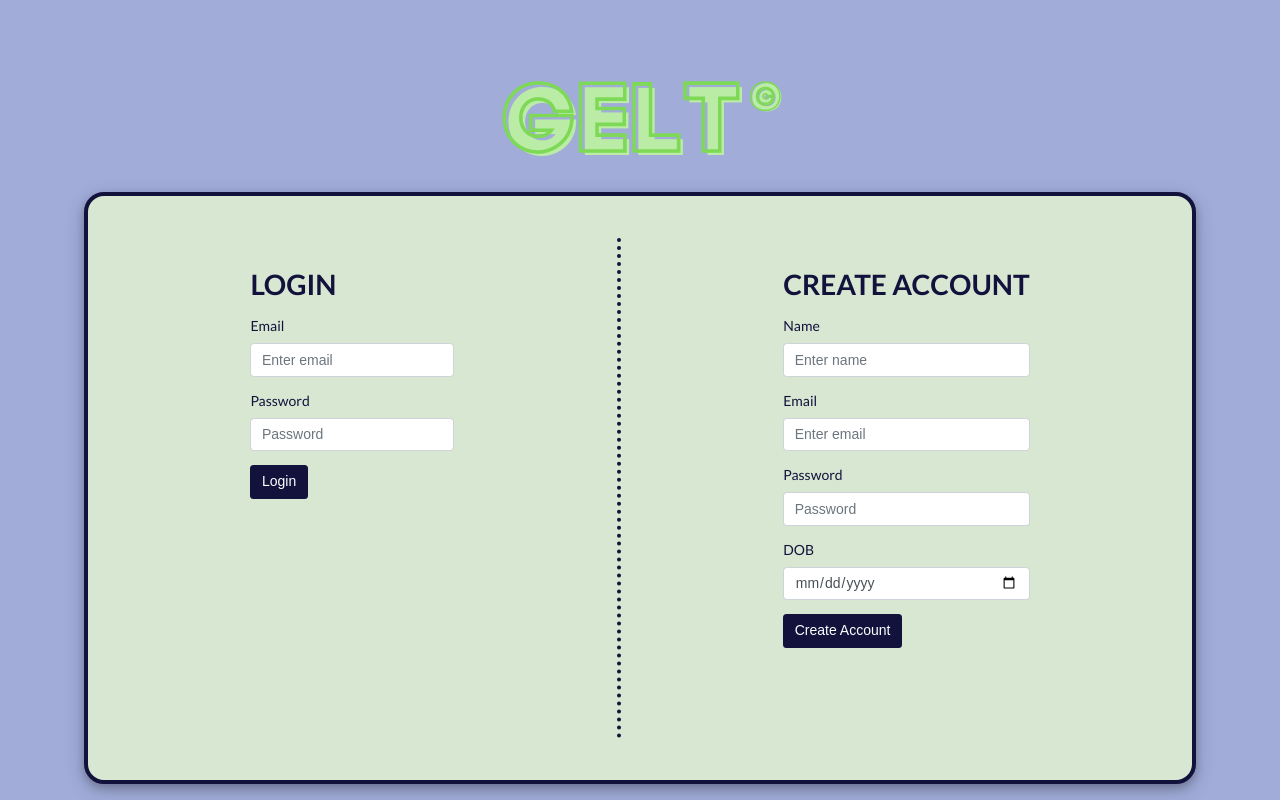
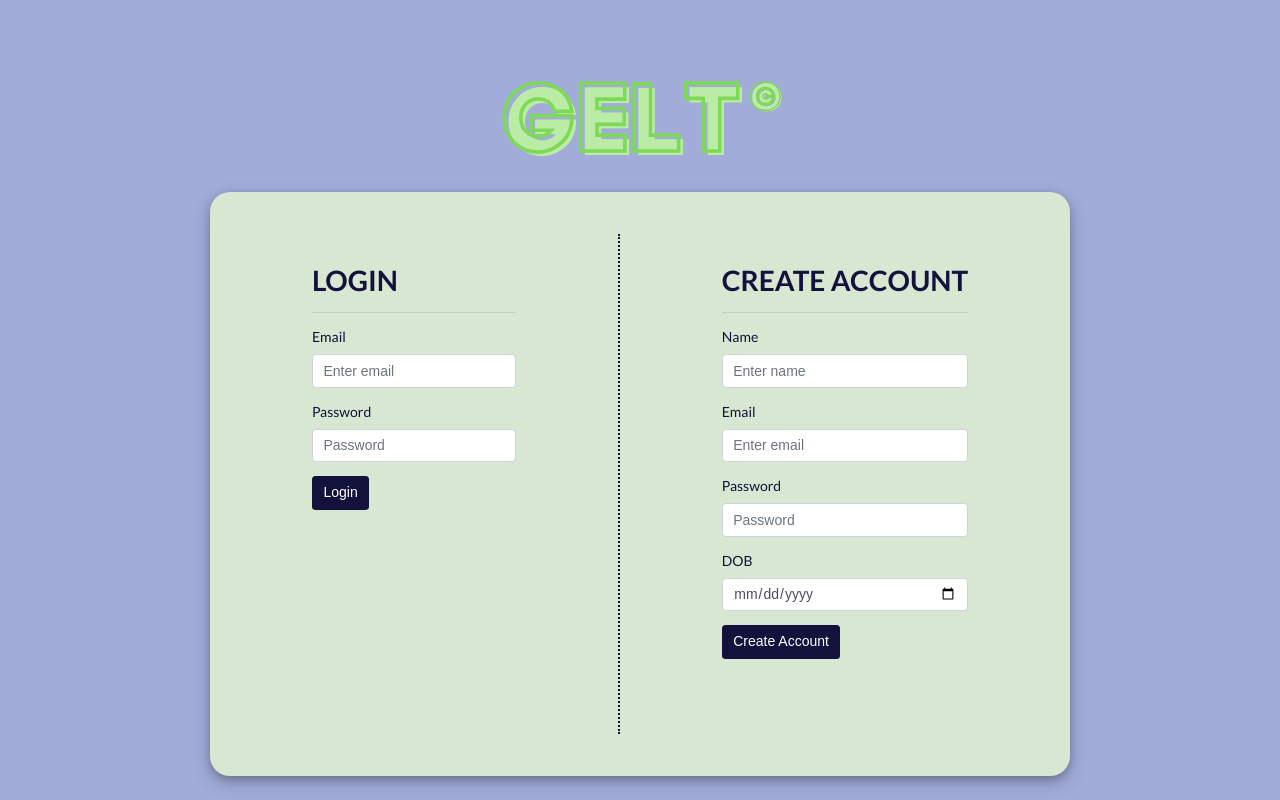
Before and after one commit to ChayaGreisman/gelt-frontend, a React (Create React App) app: page /login in a window 1280 px wide. Built offline with nearby package versions, Linux system fonts and the light colour scheme; no server answers.

Commit message:
login+create account functionality, logout

```diff
--- a/public/index.html
+++ b/public/index.html
@@ -2,7 +2,7 @@
 <html lang="en">
   <head>
     <meta charset="utf-8" />
-    <link rel="icon" href="%PUBLIC_URL%/favicon.ico" />
+    <link rel="icon" href="./plain-logo.png" />
     <meta name="viewport" content="width=device-width, initial-scale=1" />
     <meta name="theme-color" content="#000000" />
     <meta
@@ -28,7 +28,7 @@
     integrity="sha384-9gVQ4dYFwwWSjIDZnLEWnxCjeSWFphJiwGPXr1jddIhOegiu1FwO5qRGvFXOdJZ4"
     crossorigin="anonymous">
 
-    <title>React App</title>
+    <title>Gelt©️</title>
   </head>
   <body>
     <noscript>You need to enable JavaScript to run this app.</noscript>
--- a/src/App.css
+++ b/src/App.css
@@ -61,6 +61,18 @@
 .get-started:hover{
   color: white;
   font-size: 35px;
+}
+
+.logout-btn{
+  margin-left: 2em;
+  margin-top: 2em;
+  margin-bottom: -4em;
+  font-size: 17px;
+}
+
+.logout-btn:hover{
+color: white;
+background-color: rgb(61, 61, 109);
 }
 
 .top-bar{
@@ -136,8 +148,9 @@
 }
 
 .start-forms{
-  margin-right: 6em;
-  margin-left: 6em;
+  margin-right: 15em;
+  margin-left: 15em;
+
   display: flex;
   justify-content: space-evenly;
   padding-top: 3em;
@@ -145,9 +158,7 @@
   background-color: #d8e7d1;
   box-shadow: 0 4px 8px 0 rgba(0, 0, 0, 0.2), 0 6px 20px 0 rgba(0, 0, 0, 0.19);
   border-radius: 20px;
-  border-style: solid;
-  border-width: 4px;
-  border-color: rgb(18, 18, 61);
+
 }
 
 .login, .create-account{
@@ -158,11 +169,11 @@
 
 .vertical-line{
   margin-bottom: 3em;
-  border-left: 4px dotted rgb(18, 18, 61);
+  border-left: 2px dotted rgb(18, 18, 61);
   height: 500px;
 }
 
-.create-account-btn, .login-btn{
+.create-account-btn, .login-btn, .logout-btn{
   background-color: rgb(18, 18, 61);
   color: white;
 }
--- a/src/components/Login.js
+++ b/src/components/Login.js
@@ -2,7 +2,87 @@ import React from 'react';
 import * as action from '../actionCreators'
 import {connect, useStore} from 'react-redux'
 
-const Login = (props) => {
+class Login extends React.Component {
+
+    state = {
+        newUser: {
+            name: '',
+            password: '',
+            email: '',
+            dob: ''
+        },
+        login: {
+            email: '',
+            password: ''
+        }
+    }
+
+    componentDidMount(){
+        fetch('http://localhost:3000/users')
+        .then(r=>r.json())
+        .then(users=>this.props.fetchUsers(users))
+    }
+
+    handleLoginChange=(e)=>{
+        this.setState({login: {...this.state.login, [e.target.name]: e.target.value}})
+    }
+
+    handleLoginSubmit = (e) => {
+        e.preventDefault()
+        let user = this.props.users.find(user=> user.email === this.state.login.email)
+        if (user){
+           if (user.password === this.state.login.password){
+                this.props.setUser(user)
+                this.props.history.push(`/${user.name.replace(/\s+/g, '')}`)
+           } else {
+                alert("Incorrect Password!")
+           }
+        } else {
+         alert("User Email Not Found")
+        }
+        this.setState({login: {email: '', password: '' }})
+    }
+
+    handleCreateAccountChange=(e)=>{
+        this.setState({newUser: {...this.state.newUser, [e.target.name]: e.target.value}})
+    }
+
+    toTitleCase= (str)=>{
+        return str.replace(
+            /\w\S*/g,
+            function(txt) {
+                return txt.charAt(0).toUpperCase() + txt.substr(1).toLowerCase();
+            }
+        );
+    }
+
+    handleAccountSubmit=(e)=>{
+        e.preventDefault()
+        fetch('http://localhost:3000/users', {
+            method: "POST",
+            headers: {
+                Accept: 'application/json',
+                'Content-Type': 'application/json'
+            },
+            body: JSON.stringify({
+                name: this.toTitleCase(this.state.newUser.name),
+                password: this.state.newUser.password,
+                email: this.state.newUser.email,
+                dob: this.state.newUser.dob
+
+            })
+        })
+        .then(r=>r.json())
+        .then(newUser=>{
+            this.props.setUser(newUser)
+            console.log(newUser)
+            this.props.history.push(`/${newUser.name.replace(/\s+/g, '')}`)
+            this.setState({newUser: {name: '', password: '', email: '', dob: ''}})
+        })
+    }
+
+    render(){
+
         return (
             <React.Fragment>
 
@@ -12,14 +92,15 @@ const Login = (props) => {
             <div className='start-forms'>
                 <div className="login">
                     <h1>LOGIN</h1>
-                <form className="login-form">
+                    <hr></hr>
+                    <form className="login-form" onSubmit={this.handleLoginSubmit}>
                         <div className="form-group">
                             <label>Email</label>
-                        <input type="email" className="form-control" placeholder="Enter email"/>
+                            <input name="email" onChange={this.handleLoginChange} value={this.state.login.email} type="email" className="form-control" placeholder="Enter email"/>
                         </div>
                         <div className="form-group">
                             <label>Password</label>
-                        <input type="password" className="form-control" placeholder="Password"/>
+                            <input name="password" onChange={this.handleLoginChange} value={this.state.login.password} type="password" className="form-control" placeholder="Password"/>
                         </div>
                         <button type="submit" className="btn login-btn">Login</button>
                     </form>
@@ -29,29 +110,32 @@ const Login = (props) => {
 
                 <div className="create-account">
                 <h1>CREATE ACCOUNT</h1>
-                <form className="create-account-form" >
+                <hr></hr>
+                    <form className="create-account-form" onSubmit={this.handleAccountSubmit}>
                         <div className="form-group">
                             <label >Name</label>
-                        <input type="text" className="form-control" placeholder="Enter name"/>
+                            <input name="name" value={this.state.newUser.name} onChange={this.handleCreateAccountChange} type="text" className="form-control" placeholder="Enter name"/>
                         </div>
                         <div className="form-group">
                             <label>Email</label>
-                        <input  type="email" className="form-control"  placeholder="Enter email"/>
+                            <input name="email" value={this.state.newUser.email} onChange={this.handleCreateAccountChange} type="email" className="form-control"  placeholder="Enter email"/>
                         </div>
                         <div className="form-group">
                             <label>Password</label>
-                        <input  type="password" className="form-control" placeholder="Password"/>
+                            <input name="password" value={this.state.newUser.password} onChange={this.handleCreateAccountChange} type="password" className="form-control" placeholder="Password"/>
                         </div>
                         <div className="form-group">
                             <label>DOB</label>
-                        <input type="date" className="form-control" />
+                            <input name="dob" value={this.state.newUser.dob} onChange={this.handleCreateAccountChange} type="date" className="form-control" />
                         </div>
                         <button type="submit" className="btn create-account-btn">Create Account</button>
                     </form>
                 </div>
             </div>
             </React.Fragment>
-    );
+        )
+    }
+
   }
 
 const mapStateToProps=(state)=> {
--- a/src/components/TopBar.js
+++ b/src/components/TopBar.js
@@ -18,17 +18,16 @@ const TopBar = (props) => {
     }
     }, []);
 
-
-
-
     return (
+        <React.Fragment>
         <div className="top-bar">
             <div className="clock-holder">
             <Clock value={value} className="clock"/>
             </div>
-            <h1>{new Date().toString().substring(0,25)}</h1>
-            <h1>Hi User! </h1>
+            <h3>{new Date().toString().substring(0,25)}</h3>
+            <h2>Hi User! </h2>
         </div>
+        </React.Fragment>
     );
 }
 
--- a/src/containers/DashboardContainer.js
+++ b/src/containers/DashboardContainer.js
@@ -3,14 +3,17 @@ import React from 'react';
 
 import TopBar from '../components/TopBar'
 import AccountsContainer from './AccountsContainer'
+import * as action from '../actionCreators'
+import {connect, useStore} from 'react-redux'
 
 
 const DashboardContainer = (props) => {
 
     return(
         <React.Fragment>
-
+                <button type="button" className="btn logout-btn" onClick={()=> props.setUser(null), ()=>props.history.push('/')}>Logout</button>
                 <TopBar/>
+                <h1>{props.currentUser.name}</h1>
                 <div id="accordion">
                 <div className="expanding-section card">
                     <div className="card-header collapsed" data-toggle="collapse" data-target="#collapseOne" aria-expanded="true" aria-controls="collapseOne" id="headingOne">
@@ -74,4 +77,17 @@ const DashboardContainer = (props) => {
 
 }
 
-export default DashboardContainer;
+
+const mapStateToProps=(state)=> {
+    return  {
+    currentUser: state.currentUser
+    }
+}
+
+const mapDispatchToProps=(dispatch)=>{
+    return {
+    setUser: (user)=>dispatch(action.setUser(user))
+    }
+}
+
+export default connect(mapStateToProps, mapDispatchToProps)(DashboardContainer);
```
Lines whose indentation alone changed are shown as unchanged.
